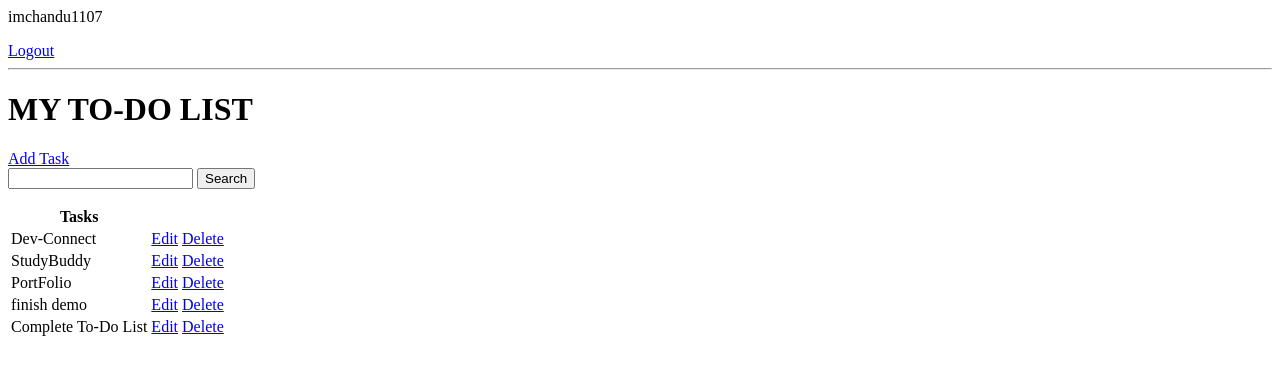
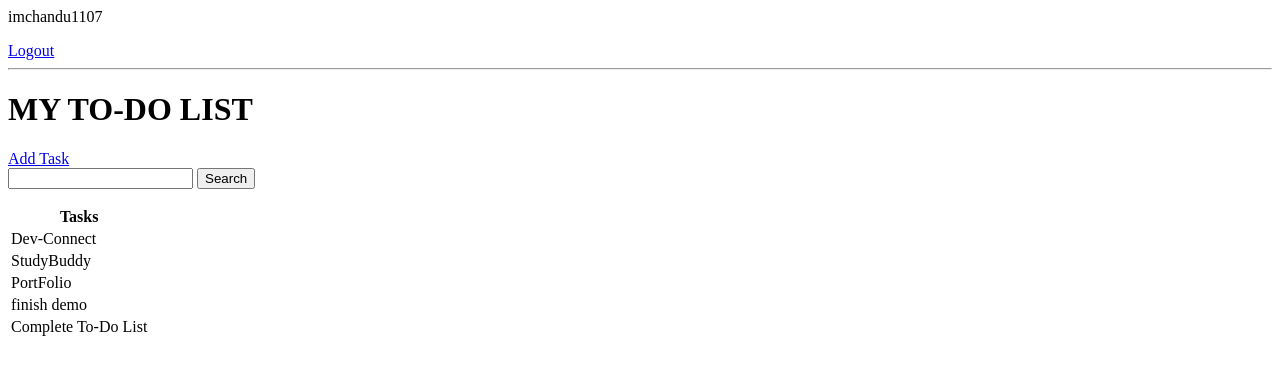
Before and after one commit to imchandu1107/Django_ToDo_List, a Django app: page / in a window 1280 px wide. Shown: the top 375 px of the page. Run offline with Django 3.2, Linux system fonts and the light colour scheme; a user stored in the database is signed in; data comes from the database, SQL or seed files in the repository.

Commit message:
page styling

```diff
--- a/base/templates/base/task_list.html
+++ b/base/templates/base/task_list.html
@@ -24,8 +24,7 @@
     {% for task in tasks %}
     <tr>
         <td>{{task.title}}</td>
-        <td><a href="{% url 'task-update' task.id %}">Edit</a></td>
-        <td><a href="{% url 'task-delete' task.id %}">Delete</a></td>
+
     </tr>
     {% empty %}
     <h3>No items in list</h3>
```
